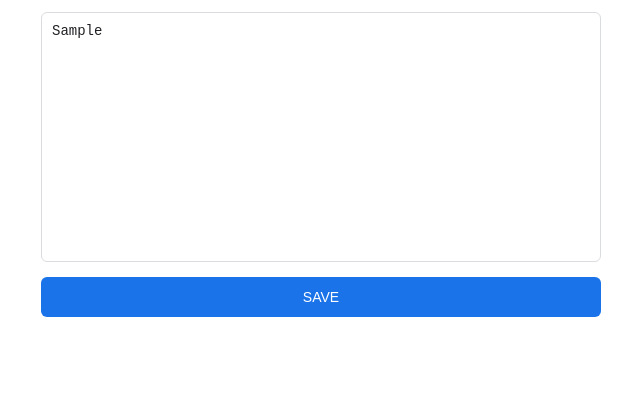
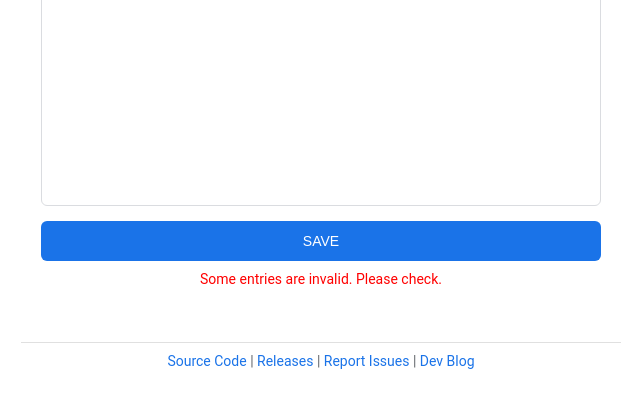
Before and after one commit to cbrgm/focusmode-chrome-extension, a browser extension: page html/settings.html in a window 1280 px wide. Both pictures are taken after typing "Sample" into the empty fields and a click on the button "SAVE". Shown: the part 305-712 px from the top of the page, without its empty margins (319-959 px from the left). Drawn offline with Linux system fonts and the light colour scheme.

Commit message:
fix: only block valid urls, sanitize urls on save

```diff
--- a/html/settings.html
+++ b/html/settings.html
@@ -16,6 +16,7 @@
             background: #fff;
             color: #202124;
             display: flex;
+            flex-direction: column;
             justify-content: center;
             align-items: center;
             height: 100vh;
@@ -82,6 +83,24 @@
             background-color: #174ea6;
         }
 
+        .footer {
+            font-size: 12px;
+            color: #777;
+            margin-top: 20px;
+            text-align: center;
+            padding: 10px;
+            border-top: 1px solid #e0e0e0;
+            width: 600px;
+            max-width: 100%;
+        }
+        .footer a {
+            color: #1a73e8;
+            text-decoration: none;
+        }
+        .footer a:hover {
+            text-decoration: underline;
+        }
+
         /* Dark Mode */
         @media (prefers-color-scheme: dark) {
             body {
@@ -110,6 +129,13 @@
             button:hover {
                 background-color: #669df6;
             }
+            .footer {
+                border-top: 1px solid #333;
+                color: #b0b0b0;
+            }
+            .footer a {
+                color: #8ab4f8;
+            }
         }
     </style>
 </head>
@@ -121,5 +147,13 @@
         <textarea id="focusmodeBlockedWebsites" placeholder="Enter URLs here..."></textarea>
         <button id="focusmodeSaveWebsites">Save</button>
     </div>
+    <div class="footer">
+        <p>
+            <a href="https://github.com/cbrgm/focusmode-chrome-extension" target="_blank">Source Code</a> |
+            <a href="https://github.com/cbrgm/focusmode-chrome-extension/releases" target="_blank">Releases</a> |
+            <a href="https://github.com/cbrgm/focusmode-chrome-extension/issues" target="_blank">Report Issues</a> |
+            <a href="https://cbrgm.net/" target="_blank">Dev Blog</a>
+        </p>
+    </div>
 </body>
 </html>
--- a/js/settings.js
+++ b/js/settings.js
@@ -1,20 +1,63 @@
-document.addEventListener("DOMContentLoaded", function() {
+document.addEventListener("DOMContentLoaded", () => {
   const blockedWebsitesTextarea = document.getElementById("focusmodeBlockedWebsites");
   const saveButton = document.getElementById("focusmodeSaveWebsites");
 
-  chrome.storage.local.get(["blockedWebsites"], function(result) {
-    const blockedWebsites = result.blockedWebsites || [];
-    blockedWebsitesTextarea.value = blockedWebsites.join("\n");
+  const feedbackMessage = document.createElement("p");
+  feedbackMessage.style.fontSize = "14px";
+  feedbackMessage.style.marginTop = "10px";
+  feedbackMessage.style.display = "none";
+  saveButton.insertAdjacentElement("afterend", feedbackMessage);
+
+  // Load stored blocked websites
+  chrome.storage.local.get("blockedWebsites", (result) => {
+    blockedWebsitesTextarea.value = (result.blockedWebsites || []).join("\n");
   });
 
-  saveButton.addEventListener("click", function() {
-    const blockedWebsites = blockedWebsitesTextarea.value
+  saveButton.addEventListener("click", () => {
+    const rawEntries = blockedWebsitesTextarea.value
       .split("\n")
-      .map(website => website.trim())
-      .filter(website => website !== "");
+      .map(line => line.trim())
+      .filter(line => line !== "");
 
-    chrome.storage.local.set({ blockedWebsites }, function() {
-      alert("Blocked websites saved!");
+    const { validDomains, invalidEntries } = processEntries(rawEntries);
+
+    if (invalidEntries.length) {
+      showFeedbackMessage("Some entries are invalid. Please check.", "red");
+      return;
+    }
+
+    // Save cleaned domains
+    chrome.storage.local.set({ blockedWebsites: validDomains }, () => {
+      blockedWebsitesTextarea.value = validDomains.join("\n");
+      showFeedbackMessage("Entries applied and sorted.", "green");
     });
   });
+
+  function processEntries(entries) {
+    const validDomains = new Set();
+    const invalidEntries = [];
+
+    entries.forEach(entry => {
+      const domain = extractDomain(entry);
+      domain ? validDomains.add(domain) : invalidEntries.push(entry);
+    });
+
+    return { validDomains: [...validDomains].sort(), invalidEntries };
+  }
+
+  function extractDomain(url) {
+    try {
+      const formattedUrl = url.startsWith("http") ? url : "http://" + url;
+      const hostname = new URL(formattedUrl).hostname.replace(/^www\./, "");
+      return /^[a-zA-Z0-9.-]+\.[a-zA-Z]{2,}$/.test(hostname) ? hostname : null;
+    } catch {
+      return null;
+    }
+  }
+
+  function showFeedbackMessage(message, color) {
+    feedbackMessage.textContent = message;
+    feedbackMessage.style.color = color;
+    feedbackMessage.style.display = "block";
+  }
 });
```
Also changed, not shown: background.js (+10 -9 lines).
